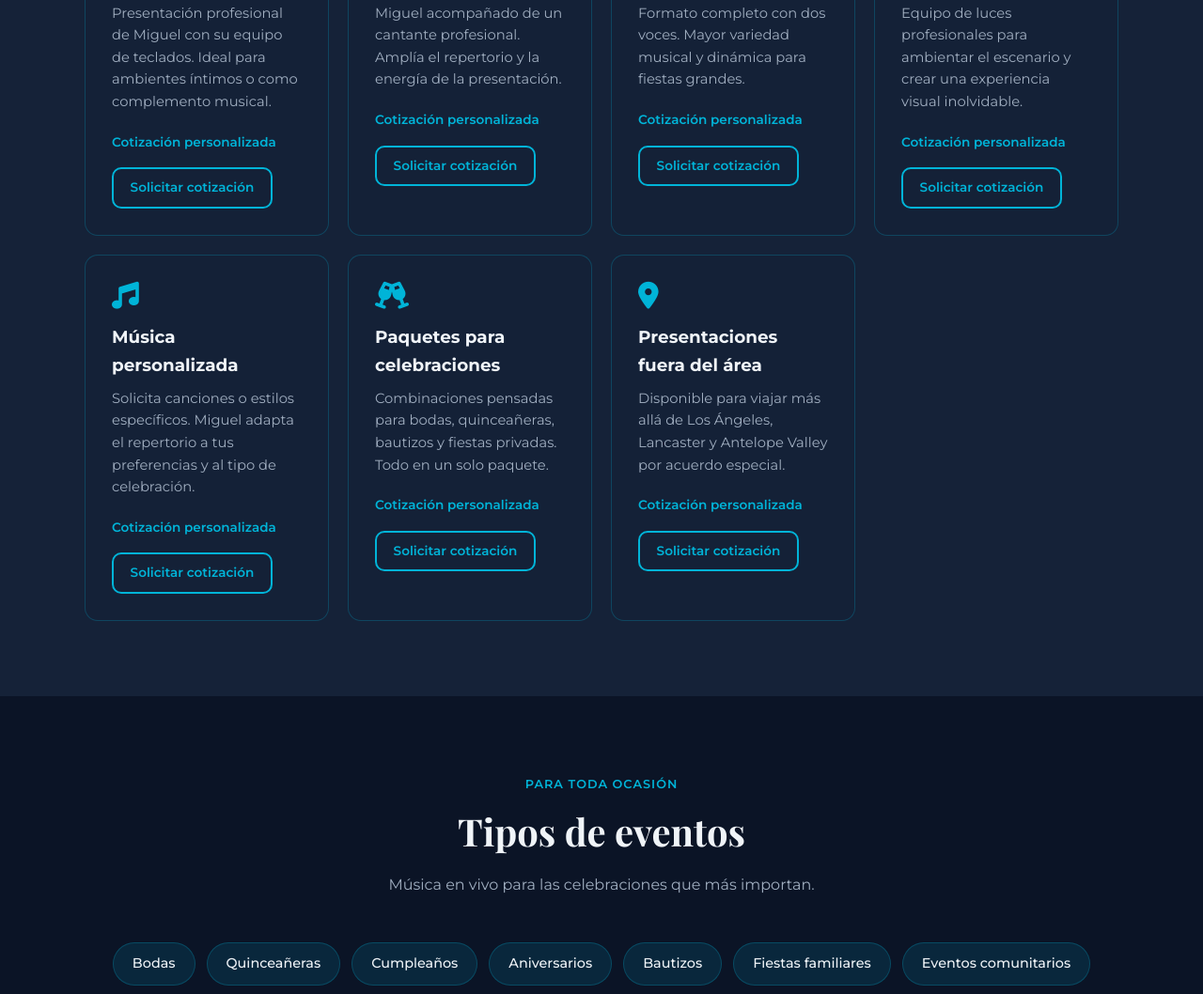
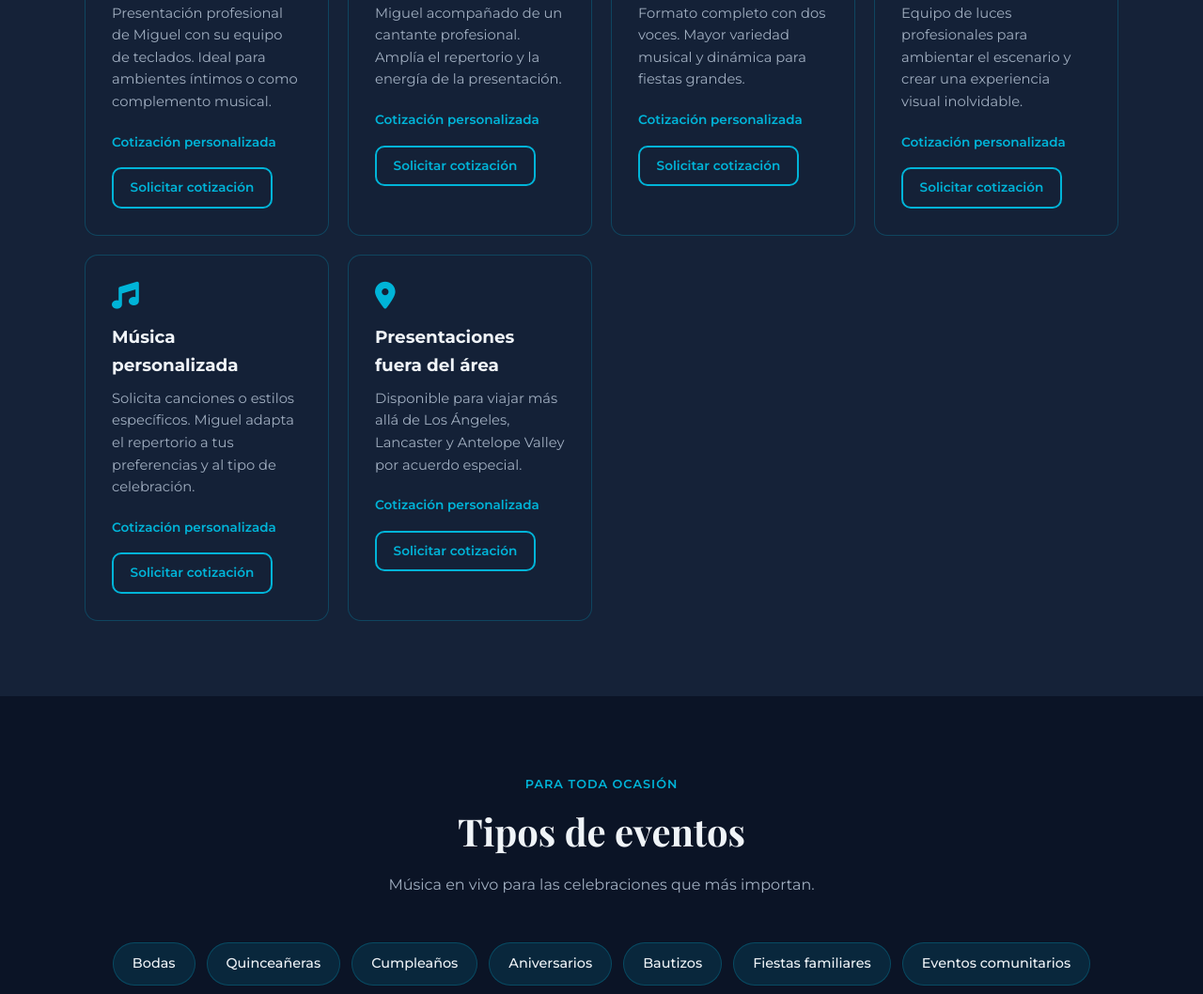
Before and after one commit to Vianeycodes/MYST, a plain HTML site: page index.html in a window 1280 px wide. Shown: the part 2428-3486 px from the top of the page at 94% size. Drawn offline with nearby package versions, Linux system fonts and the light colour scheme.

Commit message:
fixing service descriptions

```diff
--- a/index.html
+++ b/index.html
@@ -664,18 +664,11 @@
         </div>
         <div class="service-card fade-up">
           <i class="fas fa-music"></i>
-          <h3 data-i18n="svc5_title">Música personalizada</h3>
-          <p data-i18n="svc5_desc">Solicita canciones o estilos específicos. Miguel adapta el repertorio a tus preferencias y al tipo de celebración.</p>
+          <h3 data-i18n="svc5_title">Renta de Audio</h3>
+          <p data-i18n="svc5_desc">Ofrecemos un servicio completo de renta de audio para todo tipo de eventos. Incluye mezcladora, conexiones para todos los instrumentos y micrófonos necesarios, además de una persona capacitada en el lugar para manejar y supervisar el sonido durante todo el evento.</p>
           <div class="service-price" data-i18n="price_custom">Cotización personalizada</div>
           <a href="#reservaciones" class="btn btn-sm btn-outline" data-i18n="btn_quote">Solicitar cotización</a>
-        </div>
-        <div class="service-card fade-up">
-          <i class="fas fa-glass-cheers"></i>
-          <h3 data-i18n="svc6_title">Paquetes para celebraciones</h3>
-          <p data-i18n="svc6_desc">Combinaciones pensadas para bodas, quinceañeras, bautizos y fiestas privadas. Todo en un solo paquete.</p>
-          <div class="service-price" data-i18n="price_custom">Cotización personalizada</div>
-          <a href="#reservaciones" class="btn btn-sm btn-outline" data-i18n="btn_quote">Solicitar cotización</a>
-        </div>
+         </div>
         <div class="service-card fade-up">
           <i class="fas fa-map-marker-alt"></i>
           <h3 data-i18n="svc7_title">Presentaciones fuera del área</h3>
```
